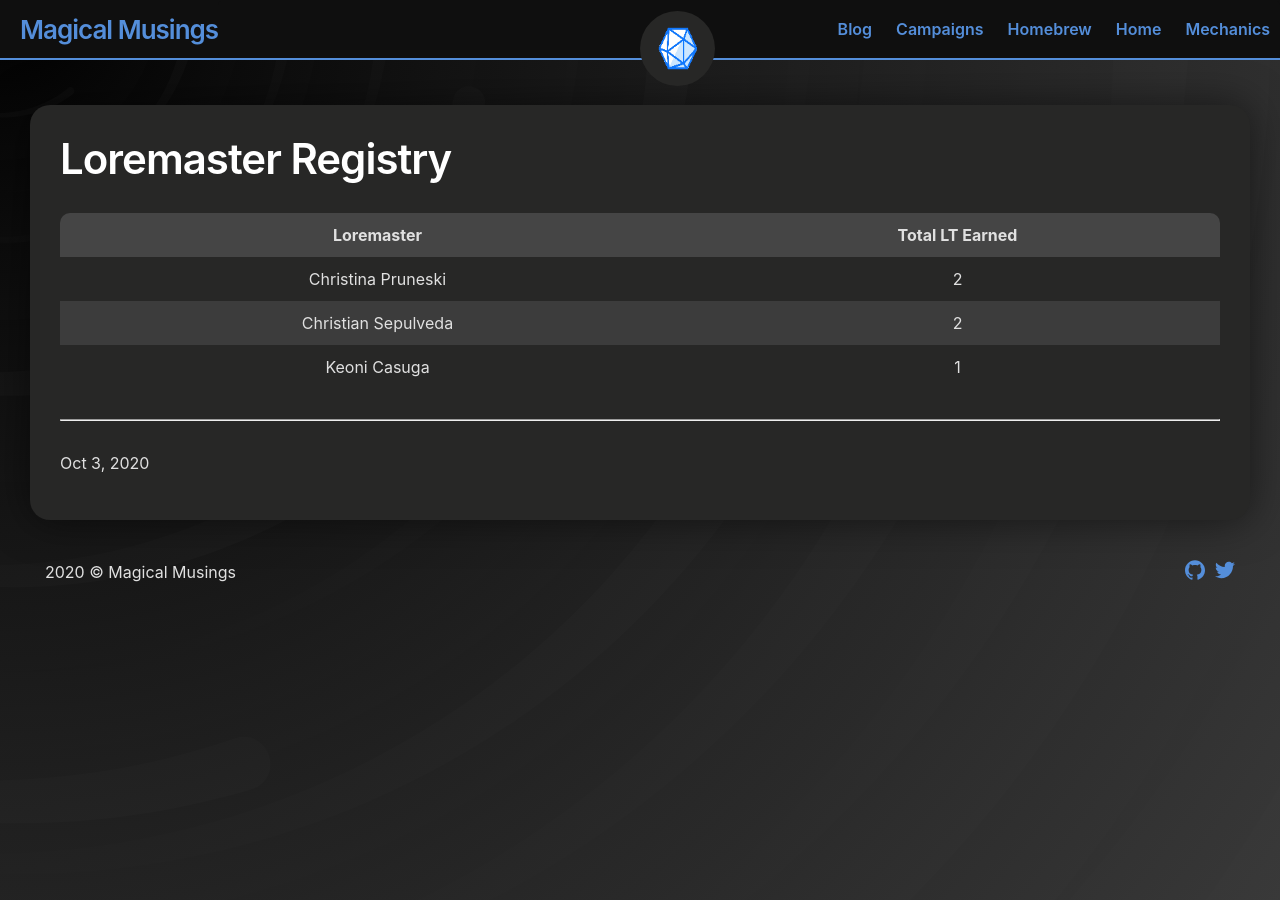
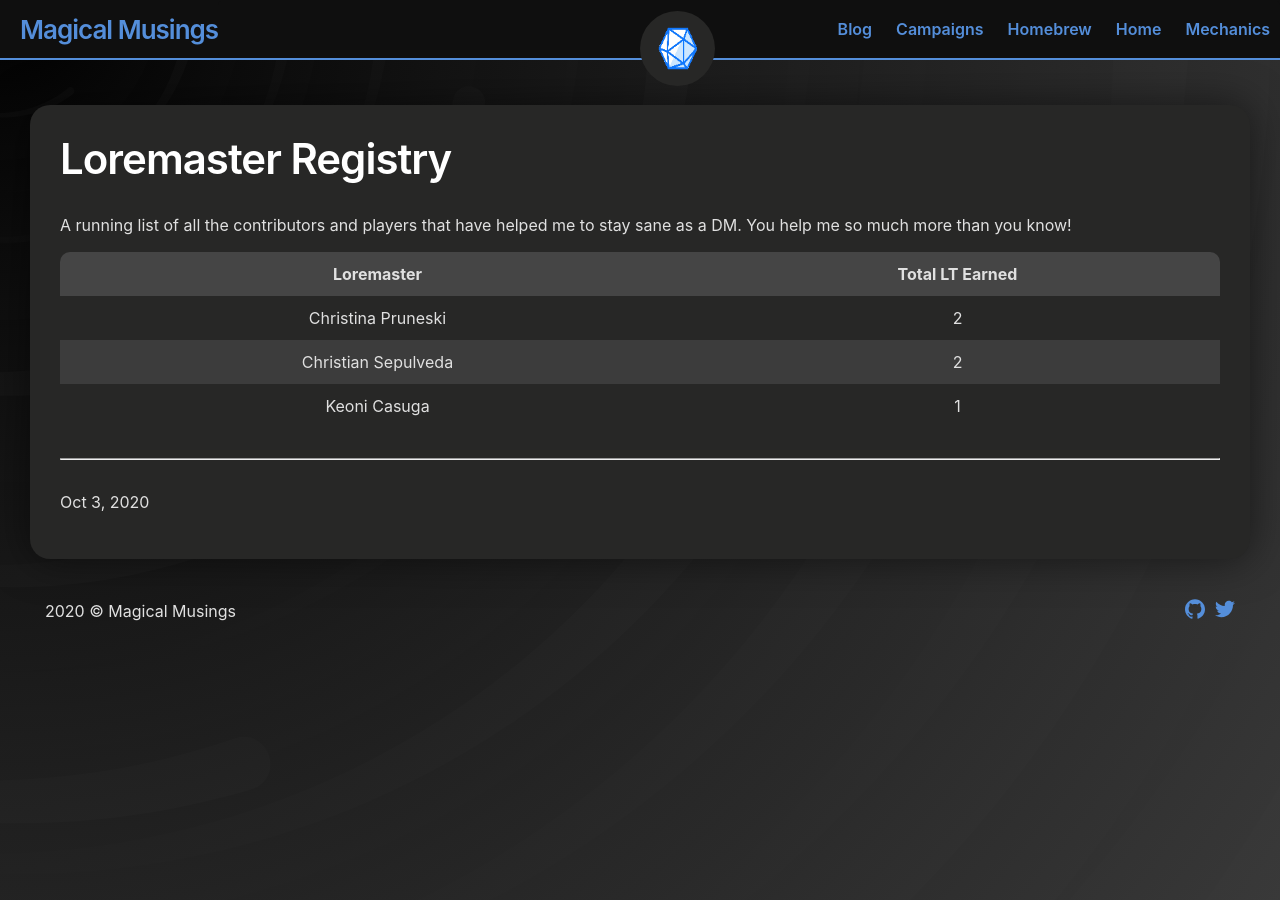
Before and after one commit to andersthemagi/magicalmusings.github.io, a Jekyll site: the page built from _posts/2020-10-03-loremasters.md, in a window 1280 px wide. Built offline with Jekyll 4.4.1, drawn with Linux system fonts in a browser that asks for light colours.

Commit message:
Update 2020-10-03-loremasters.md

```diff
--- a/_posts/2020-10-03-loremasters.md
+++ b/_posts/2020-10-03-loremasters.md
@@ -3,6 +3,7 @@ title: Loremaster Registry
 permalink: /loremasters/
 layout: post
 ---
+A running list of all the contributors and players that have helped me to stay sane as a DM. You help me so much more than you know!
 
 |Loremaster| Total LT Earned |
 |:--------:|:---------------:|
```
